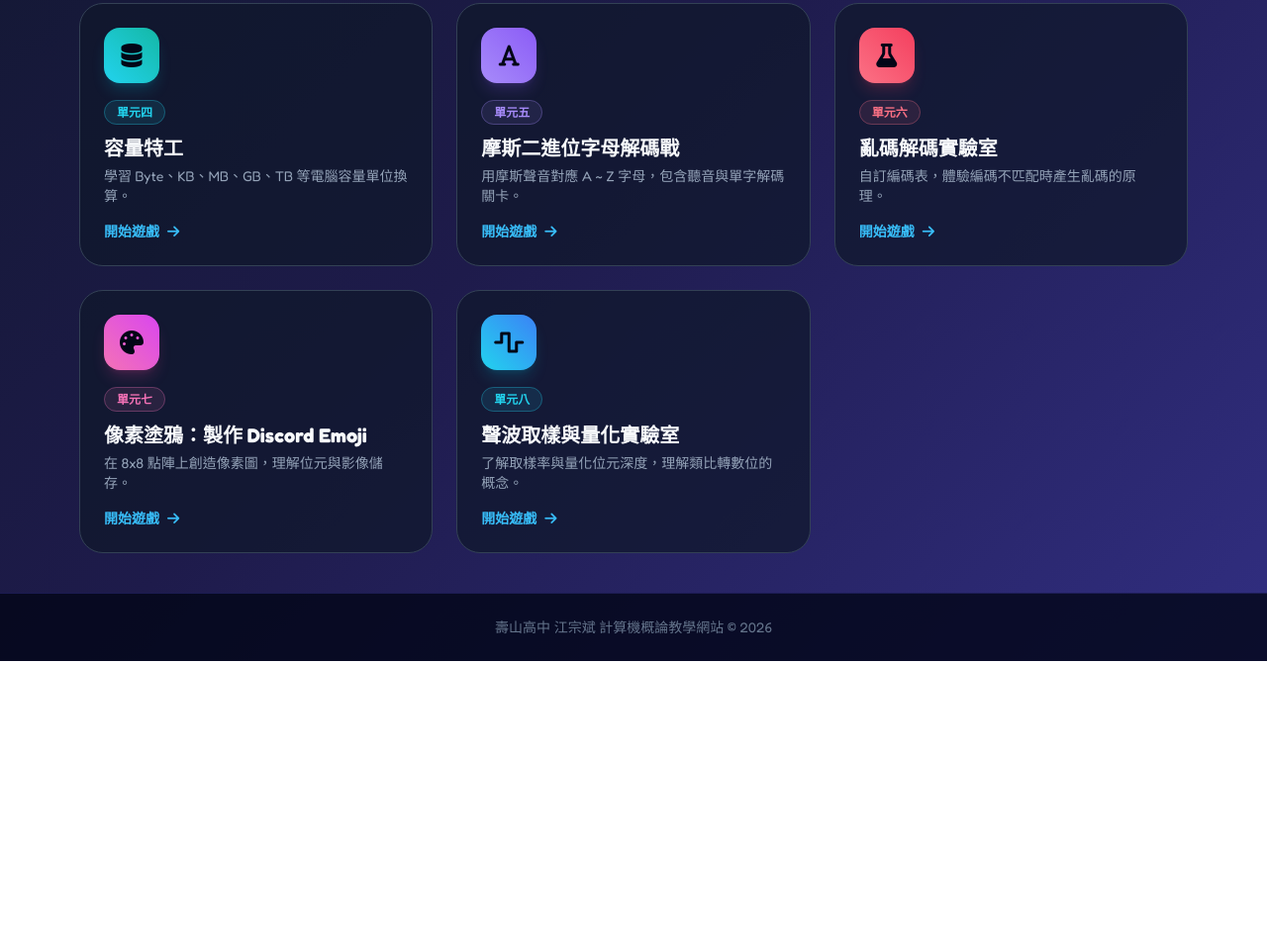
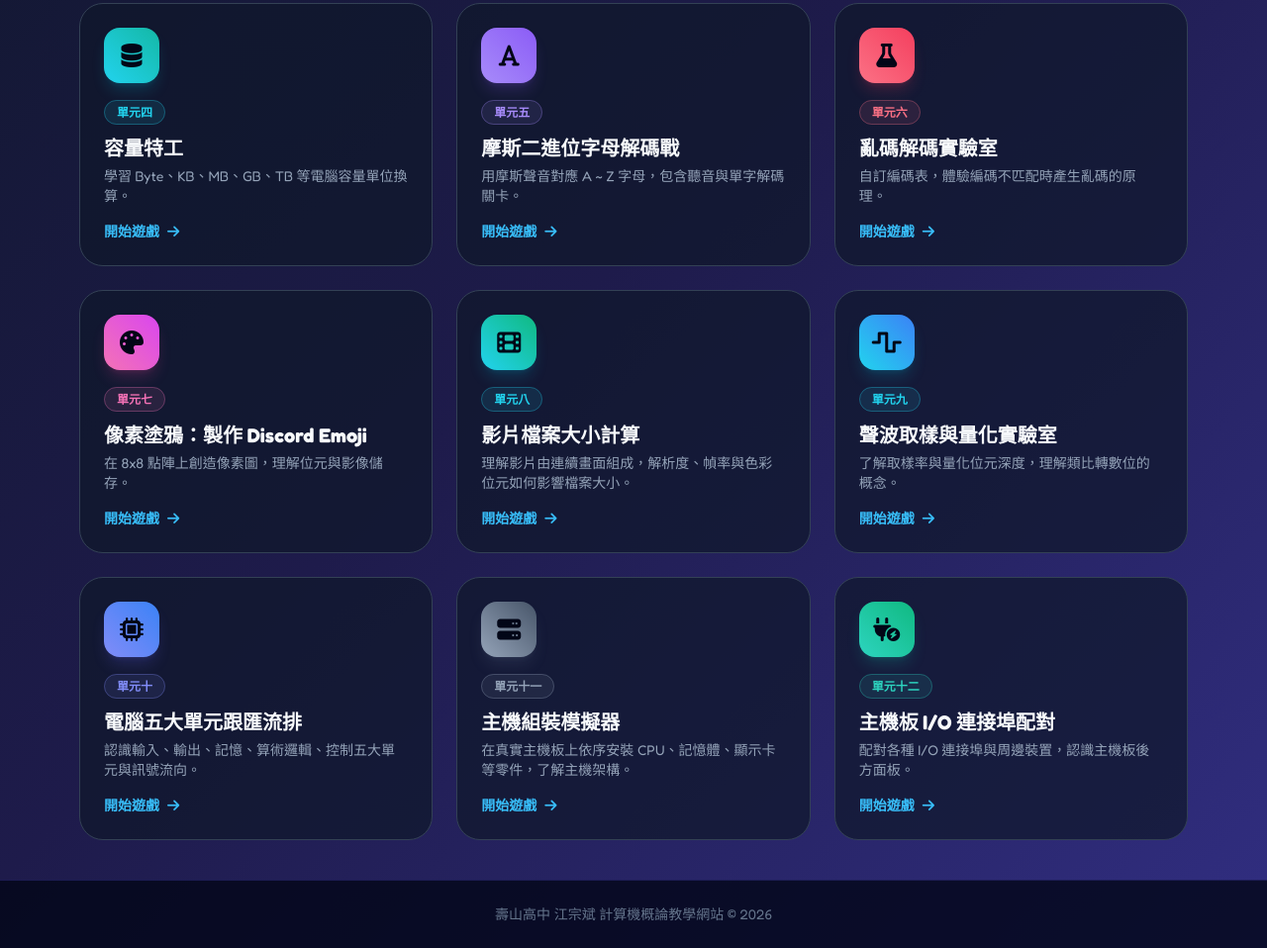
Before and after one commit to vanix/cs-teaching, a plain HTML site: page index.html in a window 1280 px wide. Shown: the part 460-1418 px from the top of the page at 99% size. Before the commit the page ends 1128 px from the top, so only its background shows below. Drawn offline with nearby package versions, Linux system fonts and the light colour scheme.

Commit message:
首頁更新為 12 個單元並調整順序：單元八改為影片檔案大小計算、新增聲波(九)、電腦五大單元(十)、主機組裝模擬器(十一)、IO連接埠配對(十二)；同步 sitemap 與 README

```diff
--- a/index.html
+++ b/index.html
@@ -159,15 +159,75 @@
                 </span>
             </a>
 
-            <!-- 單元八：聲波取樣跟量化實驗 -->
-            <a href="8_聲波取樣跟量化實驗.html" class="unit-card bg-slate-900/70 border border-slate-700 rounded-3xl p-6 flex flex-col gap-4">
+            <!-- 單元八：影片檔案大小計算 -->
+            <a href="8_影片檔案大小計算.html" class="unit-card bg-slate-900/70 border border-slate-700 rounded-3xl p-6 flex flex-col gap-4">
+                <div class="w-14 h-14 rounded-2xl bg-gradient-to-tr from-cyan-400 to-emerald-500 flex items-center justify-center text-slate-950 text-2xl shadow-lg shadow-cyan-500/20">
+                    <i class="fa-solid fa-film"></i>
+                </div>
+                <div>
+                    <span class="text-xs font-bold text-cyan-400 bg-cyan-400/10 border border-cyan-400/30 rounded-full px-3 py-1">單元八</span>
+                    <h3 class="text-xl font-black mt-3">影片檔案大小計算</h3>
+                    <p class="text-slate-400 text-sm mt-1">理解影片由連續畫面組成，解析度、幀率與色彩位元如何影響檔案大小。</p>
+                </div>
+                <span class="mt-auto inline-flex items-center gap-2 text-sky-400 font-bold text-sm">
+                    開始遊戲 <i class="fa-solid fa-arrow-right"></i>
+                </span>
+            </a>
+
+            <!-- 單元九：聲波取樣跟量化實驗 -->
+            <a href="9_聲波取樣跟量化實驗.html" class="unit-card bg-slate-900/70 border border-slate-700 rounded-3xl p-6 flex flex-col gap-4">
                 <div class="w-14 h-14 rounded-2xl bg-gradient-to-tr from-cyan-400 to-blue-500 flex items-center justify-center text-slate-950 text-2xl shadow-lg shadow-cyan-500/20">
                     <i class="fa-solid fa-wave-square"></i>
                 </div>
                 <div>
-                    <span class="text-xs font-bold text-cyan-400 bg-cyan-400/10 border border-cyan-400/30 rounded-full px-3 py-1">單元八</span>
+                    <span class="text-xs font-bold text-cyan-400 bg-cyan-400/10 border border-cyan-400/30 rounded-full px-3 py-1">單元九</span>
                     <h3 class="text-xl font-black mt-3">聲波取樣與量化實驗室</h3>
                     <p class="text-slate-400 text-sm mt-1">了解取樣率與量化位元深度，理解類比轉數位的概念。</p>
+                </div>
+                <span class="mt-auto inline-flex items-center gap-2 text-sky-400 font-bold text-sm">
+                    開始遊戲 <i class="fa-solid fa-arrow-right"></i>
+                </span>
+            </a>
+
+            <!-- 單元十：電腦五大單元跟匯流排 -->
+            <a href="10_電腦五大單元跟匯流排.html" class="unit-card bg-slate-900/70 border border-slate-700 rounded-3xl p-6 flex flex-col gap-4">
+                <div class="w-14 h-14 rounded-2xl bg-gradient-to-tr from-indigo-400 to-blue-500 flex items-center justify-center text-slate-950 text-2xl shadow-lg shadow-indigo-500/20">
+                    <i class="fa-solid fa-microchip"></i>
+                </div>
+                <div>
+                    <span class="text-xs font-bold text-indigo-400 bg-indigo-400/10 border border-indigo-400/30 rounded-full px-3 py-1">單元十</span>
+                    <h3 class="text-xl font-black mt-3">電腦五大單元跟匯流排</h3>
+                    <p class="text-slate-400 text-sm mt-1">認識輸入、輸出、記憶、算術邏輯、控制五大單元與訊號流向。</p>
+                </div>
+                <span class="mt-auto inline-flex items-center gap-2 text-sky-400 font-bold text-sm">
+                    開始遊戲 <i class="fa-solid fa-arrow-right"></i>
+                </span>
+            </a>
+
+            <!-- 單元十一：主機組裝模擬器 -->
+            <a href="11_主機組裝模擬器.html" class="unit-card bg-slate-900/70 border border-slate-700 rounded-3xl p-6 flex flex-col gap-4">
+                <div class="w-14 h-14 rounded-2xl bg-gradient-to-tr from-slate-400 to-slate-600 flex items-center justify-center text-slate-950 text-2xl shadow-lg shadow-slate-500/20">
+                    <i class="fa-solid fa-server"></i>
+                </div>
+                <div>
+                    <span class="text-xs font-bold text-slate-400 bg-slate-400/10 border border-slate-400/30 rounded-full px-3 py-1">單元十一</span>
+                    <h3 class="text-xl font-black mt-3">主機組裝模擬器</h3>
+                    <p class="text-slate-400 text-sm mt-1">在真實主機板上依序安裝 CPU、記憶體、顯示卡等零件，了解主機架構。</p>
+                </div>
+                <span class="mt-auto inline-flex items-center gap-2 text-sky-400 font-bold text-sm">
+                    開始遊戲 <i class="fa-solid fa-arrow-right"></i>
+                </span>
+            </a>
+
+            <!-- 單元十二：IO 連接埠配對 -->
+            <a href="12_IO連接埠配對.html" class="unit-card bg-slate-900/70 border border-slate-700 rounded-3xl p-6 flex flex-col gap-4">
+                <div class="w-14 h-14 rounded-2xl bg-gradient-to-tr from-teal-400 to-emerald-500 flex items-center justify-center text-slate-950 text-2xl shadow-lg shadow-teal-500/20">
+                    <i class="fa-solid fa-plug-circle-bolt"></i>
+                </div>
+                <div>
+                    <span class="text-xs font-bold text-teal-400 bg-teal-400/10 border border-teal-400/30 rounded-full px-3 py-1">單元十二</span>
+                    <h3 class="text-xl font-black mt-3">主機板 I/O 連接埠配對</h3>
+                    <p class="text-slate-400 text-sm mt-1">配對各種 I/O 連接埠與周邊裝置，認識主機板後方面板。</p>
                 </div>
                 <span class="mt-auto inline-flex items-center gap-2 text-sky-400 font-bold text-sm">
                     開始遊戲 <i class="fa-solid fa-arrow-right"></i>
```
Also changed, not shown: sitemap.xml (+26 -2 lines), 1 other file.
